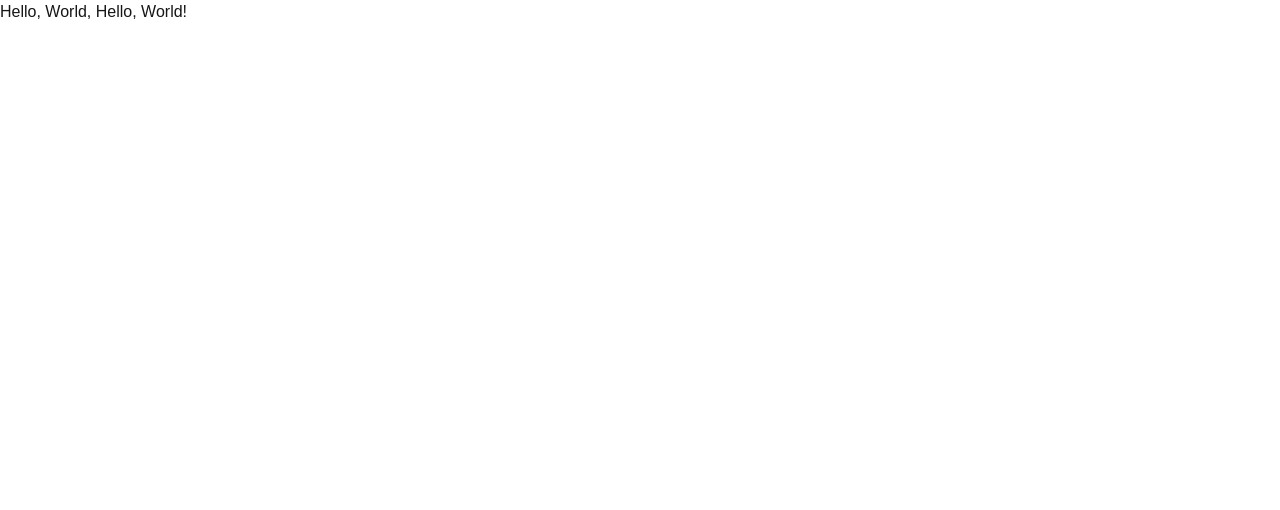
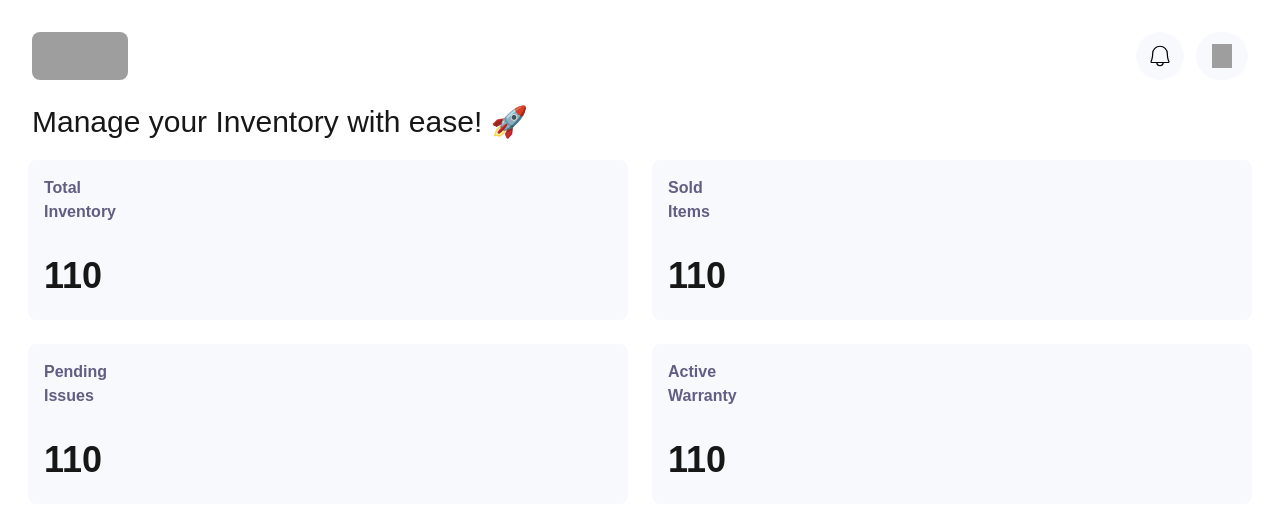
Before and after one commit to abhithele-one/TestVercel, a Next.js app: page / in a window 1280 px wide. Shown: the top 510 px of the page. Built offline with nearby package versions, Linux system fonts and the light colour scheme; grey boxes are pictures that could not be loaded.

Commit message:
dealer page added

```diff
--- a/app/page.tsx
+++ b/app/page.tsx
@@ -1,5 +1,9 @@
+import DealerHome from "./component/dealer-home";
+
 export default function Home() {
   return (
-  <div>Hello, World, Hello, World!</div>
+  <div>
+    <DealerHome />
+  </div>
 );
 }
```
